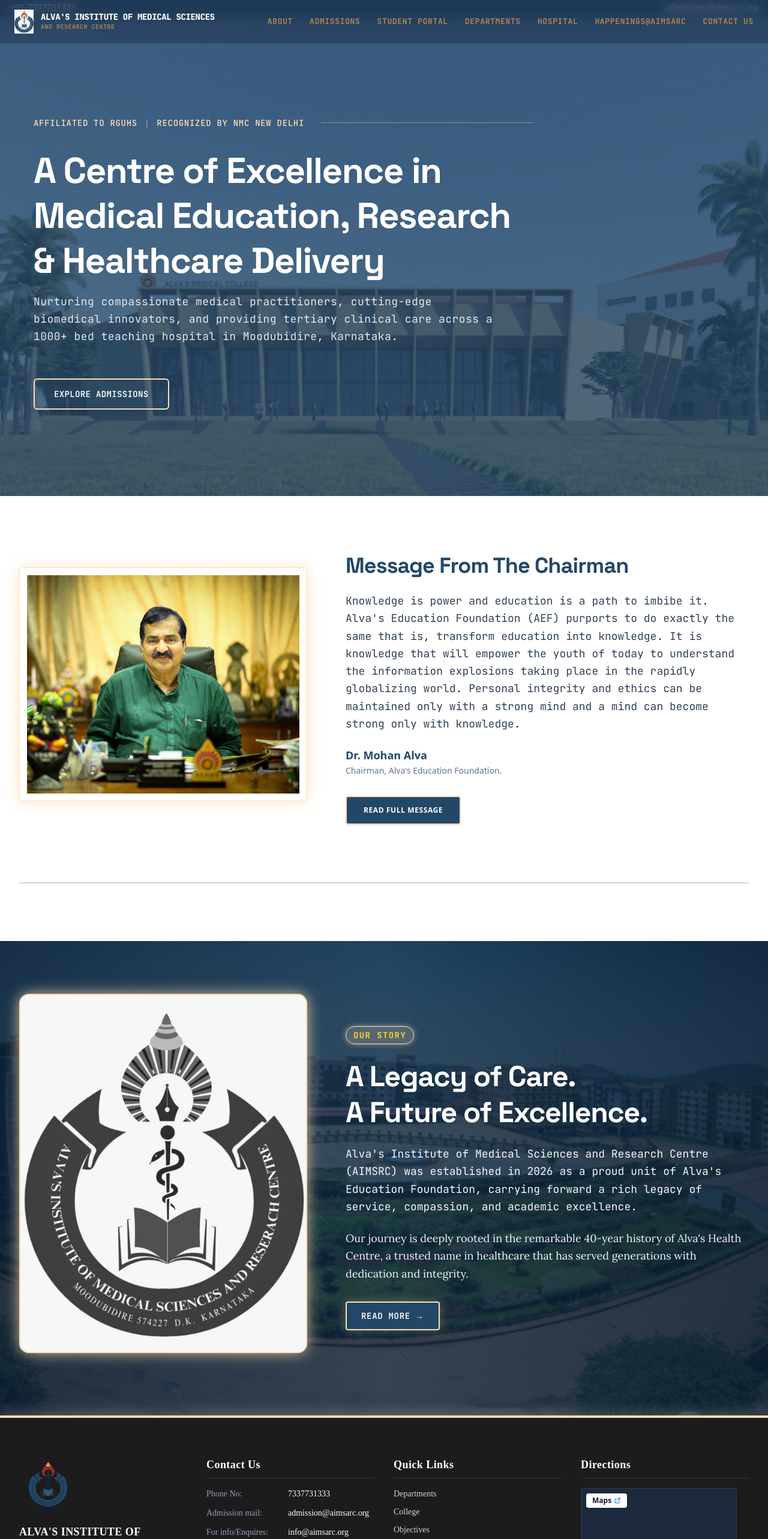
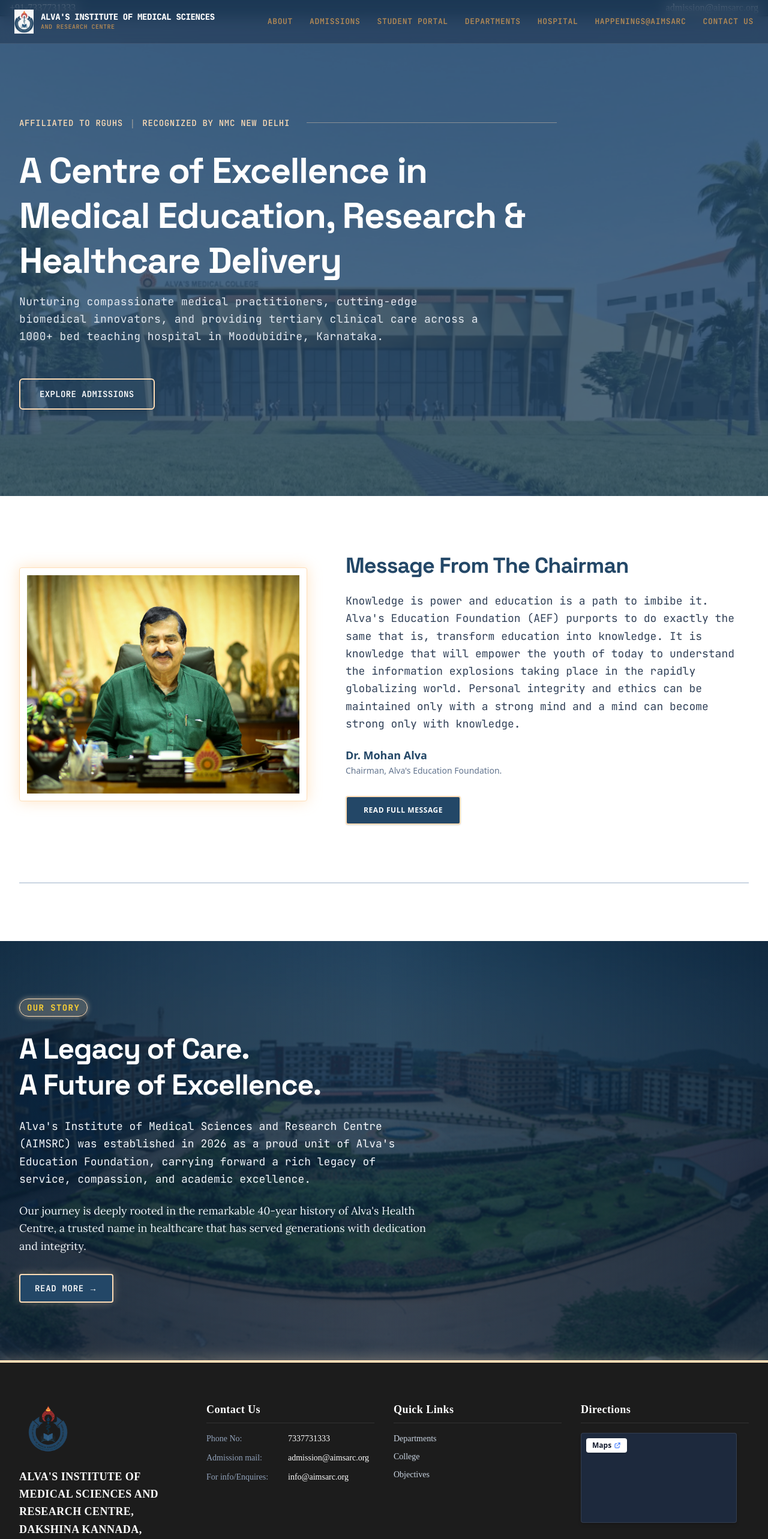
Before and after one commit to GAVIN-DMELLO/Alvas-Mbbs, a Next.js app in the folder mbbs-frontend/: page / in a window 1280 px wide. Shown: the top 2566 px of the page at 60% size. Built offline with nearby package versions, Linux system fonts and the light colour scheme; grey boxes are pictures that could not be loaded.

Commit message:
add : layout changes to left align the story section

```diff
--- a/mbbs-frontend/components/hero/HeroActions.tsx
+++ b/mbbs-frontend/components/hero/HeroActions.tsx
@@ -2,8 +2,7 @@
 
 export const HeroActions = () => {
   return (
-    <div className="flex items-center justify-start w-full max-w-4xl mr-auto px-4 sm:px-6 lg:px-8 mt-6">
-      {/* Single Left-Aligned CTA Button with Transparent Background & Golden Border/Text */}
+    <div className="flex items-center justify-start w-full max-w-4xl px-0 mt-6">
       <a
         href="/admissions"
         className="flex items-center justify-center gap-3 bg-transparent hover:bg-[#ffddb6]/10 text-white border-2 border-[#ffddb6] font-semibold text-xs sm:text-sm tracking-wide uppercase py-3.5 px-8 rounded-md shadow-lg transition-all duration-200 font-mono"
--- a/mbbs-frontend/components/hero/HeroBadge.tsx
+++ b/mbbs-frontend/components/hero/HeroBadge.tsx
@@ -2,11 +2,7 @@
 
 export const HeroBadge = () => {
   return (
-    <div className="flex flex-col items-start justify-start py-6 mr-auto w-full max-w-4xl px-4 sm:px-6 lg:px-8 pt-12">
-      {/* Institution Logo/Crest (Left-aligned) */}
-
-
-      {/* Left-Aligned Tagline and Clean Editorial Divider */}
+    <div className="flex flex-col items-start justify-start py-6 w-full max-w-4xl px-0 pt-12">
       <div className="flex items-center gap-3 text-[#ffddb6] font-medium text-xs sm:text-sm tracking-wider uppercase w-full">
         <span className="whitespace-nowrap font-mono">AFFILIATED TO RGUHS</span>
         <span className="text-[#ffddb6]/60">|</span>
--- a/mbbs-frontend/components/hero/HeroContent.tsx
+++ b/mbbs-frontend/components/hero/HeroContent.tsx
@@ -3,8 +3,7 @@
 
 export const HeroContent = () => {
   return (
-    <div className="flex flex-col items-start text-left max-w-4xl mr-auto px-4 sm:px-6 lg:px-8 mt-2 mb-8">
-      {/* Main Headline with Space Grotesk */}
+    <div className="flex flex-col items-start text-left w-full max-w-4xl px-0 mt-2 mb-8">
       <Text
         variant="h1"
         className="font-display text-3xl sm:text-5xl lg:text-6xl font-extrabold tracking-tight text-white leading-tight"
@@ -12,7 +11,6 @@
         A Centre of Excellence in Medical Education, Research & Healthcare Delivery
       </Text>
 
-      {/* Descriptive Paragraph */}
       <Text
         variant="subtitle"
         className="mt-4 text-slate-200 text-sm sm:text-base max-w-2xl font-normal leading-relaxed font-mono"
--- a/mbbs-frontend/components/hero/HeroSection.tsx
+++ b/mbbs-frontend/components/hero/HeroSection.tsx
@@ -6,19 +6,15 @@
 export const HeroSection = () => {
   return (
     <section
-      className="relative w-full min-h-[750px] lg:min-h-screen bg-slate-900 text-white overflow-hidden bg-cover bg-center bg-no-repeat flex flex-col justify-center pt-10 pb-16"
+      className="relative w-full min-h-[750px] lg:min-h-screen bg-slate-900 text-white overflow-hidden bg-cover bg-center bg-no-repeat flex flex-col justify-center pt-10 pb-16 pr-15"
       style={{ backgroundImage: "url('/banner66.jpeg')" }}
     >
-      {/* Dark overlay so white text stands out clearly over the background image */}
       <div className="absolute inset-0 bg-[#234767]/80 pointer-events-none"></div>
 
-      <div className="relative z-10 max-w-7xl mx-auto px-4 sm:px-6 flex flex-col items-center w-full">
-        {/* Wrapping the HeroBadge */}
+      {/* Uses standard site container with full left alignment */}
+      <div className="relative z-10 max-w-7xl mx-auto px-4 sm:px-6 lg:px-8 flex flex-col items-start w-full">
         <HeroBadge />
-
-        {/* Wrapping the HeroContent */}
         <HeroContent />
-
         <HeroActions />
       </div>
     </section>
--- a/mbbs-frontend/components/story/StoryContent.tsx
+++ b/mbbs-frontend/components/story/StoryContent.tsx
@@ -3,7 +3,7 @@
 
 export const StoryContent = () => {
   return (
-    <div className="w-full lg:w-7/12 flex flex-col justify-center space-y-6">
+    <div className="w-full lg:w-7/12 flex flex-col justify-center space-y-6 ">
       {/* Eyebrow Tag with Golden Glow Accent */}
       <div>
         <span className="inline-block font-mono font-bold text-xs sm:text-sm tracking-widest text-amber-300 uppercase bg-[#ffddb6]/20 px-3 py-1 rounded-full border border-[#ffddb6] shadow-[0_0_10px_rgba(255,221,182,0.5)]">
--- a/mbbs-frontend/components/story/StoryImage.tsx
+++ b/mbbs-frontend/components/story/StoryImage.tsx
@@ -1,34 +1,34 @@
-// components/story/StoryImage.jsx
+// // components/story/StoryImage.jsx
 
-export const StoryImage = () => {
-  return (
-    <div className="w-full lg:w-5/12 flex justify-center lg:justify-start">
-      {/* Floating animation container with golden glow border and shadow */}
-      <div className="relative w-full max-w-md lg:max-w-none rounded-2xl overflow-hidden border-2 border-[#ffddb6] bg-slate-50 shadow-[0_0_20px_rgba(255,221,182,0.6)] animate-float">
-        <img
-          src="/logo_black.jpeg"
-          alt="Alva's Institute Campus Aerial View"
-          className="w-full h-auto object-cover aspect-[4/5] transform hover:scale-105 transition-transform duration-500"
-          onError={(e) => { e.target.src = "https://placehold.co/600x750?text=Campus+View"; }}
-        />
-      </div>
+// export const StoryImage = () => {
+//   return (
+//     <div className="w-full lg:w-5/12 flex justify-center lg:justify-start">
+//       {/* Floating animation container with golden glow border and shadow */}
+//       {/* <div className="relative w-full max-w-md lg:max-w-none rounded-2xl overflow-hidden border-2 border-[#ffddb6] bg-slate-50 shadow-[0_0_20px_rgba(255,221,182,0.6)] animate-float">
+//         <img
+//           src="/logo_black.jpeg"
+//           alt="Alva's Institute Campus Aerial View"
+//           className="w-full h-auto object-cover aspect-[4/5] transform hover:scale-105 transition-transform duration-500"
+//           onError={(e) => { e.target.src = "https://placehold.co/600x750?text=Campus+View"; }}
+//         />
+//       </div> */}
 
-      {/* Inline style for the smooth floating keyframe animation */}
-      <style jsx>{`
-        @keyframes float {
-          0%, 100% {
-            transform: translateY(0px);
-            box-shadow: 0 0 15px rgba(255, 221, 182, 0.5);
-          }
-          50% {
-            transform: translateY(-8px);
-            box-shadow: 0 0 25px rgba(255, 221, 182, 0.8);
-          }
-        }
-        .animate-float {
-          animation: float 4s ease-in-out infinite;
-        }
-      `}</style>
-    </div>
-  );
-};
+//       {/* Inline style for the smooth floating keyframe animation */}
+//       <style jsx>{`
+//         @keyframes float {
+//           0%, 100% {
+//             transform: translateY(0px);
+//             box-shadow: 0 0 15px rgba(255, 221, 182, 0.5);
+//           }
+//           50% {
+//             transform: translateY(-8px);
+//             box-shadow: 0 0 25px rgba(255, 221, 182, 0.8);
+//           }
+//         }
+//         .animate-float {
+//           animation: float 4s ease-in-out infinite;
+//         }
+//       `}</style>
+//     </div>
+//   );
+// };
--- a/mbbs-frontend/components/story/StorySection.tsx
+++ b/mbbs-frontend/components/story/StorySection.tsx
@@ -1,10 +1,10 @@
 // components/story/StorySection.jsx
-import { StoryImage } from './StoryImage';
+// import { StoryImage } from './StoryImage';
 import { StoryContent } from './StoryContent';
 
 export const StorySection = () => {
   return (
-    <section className="relative w-full py-16 lg:py-24 overflow-hidden bg-slate-900 text-white">
+    <section className="relative w-full py-16 lg:py-24 overflow-hidden bg-slate-900 text-white pr-12">
       {/* Background Image with a Lighter, Balanced Institutional Blue Tint */}
       <div className="absolute inset-0 z-0">
         <img
@@ -20,7 +20,7 @@
       {/* Main Content Container */}
       <div className="relative z-10 max-w-7xl mx-auto px-4 sm:px-6 lg:px-8 flex flex-col lg:flex-row items-center gap-12 lg:gap-16">
         {/* Left Column: Floating Accent Card */}
-        <StoryImage />
+        {/* <StoryImage /> */}
 
         {/* Right Column: Heading, Text & CTA */}
         <StoryContent />
```
